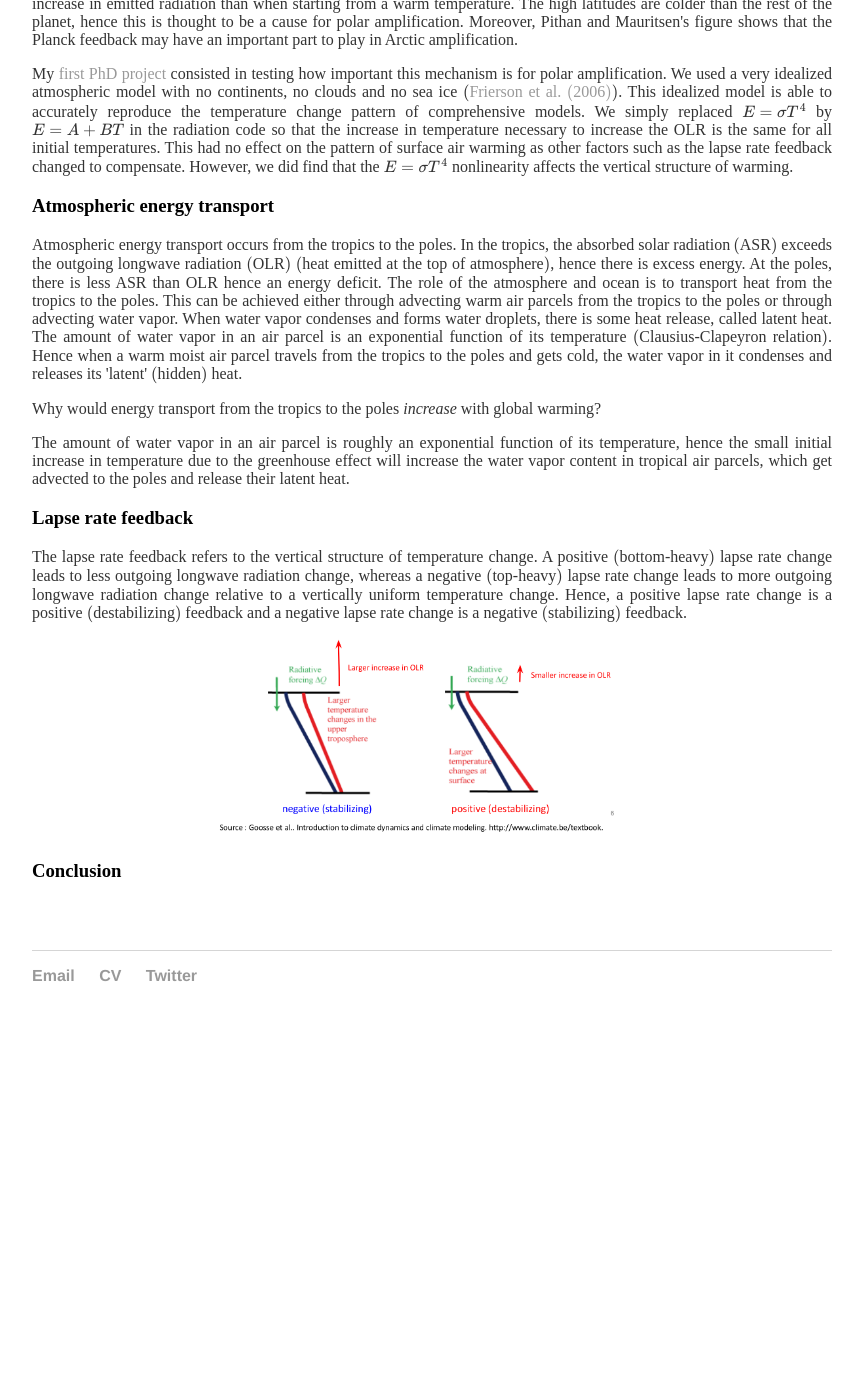
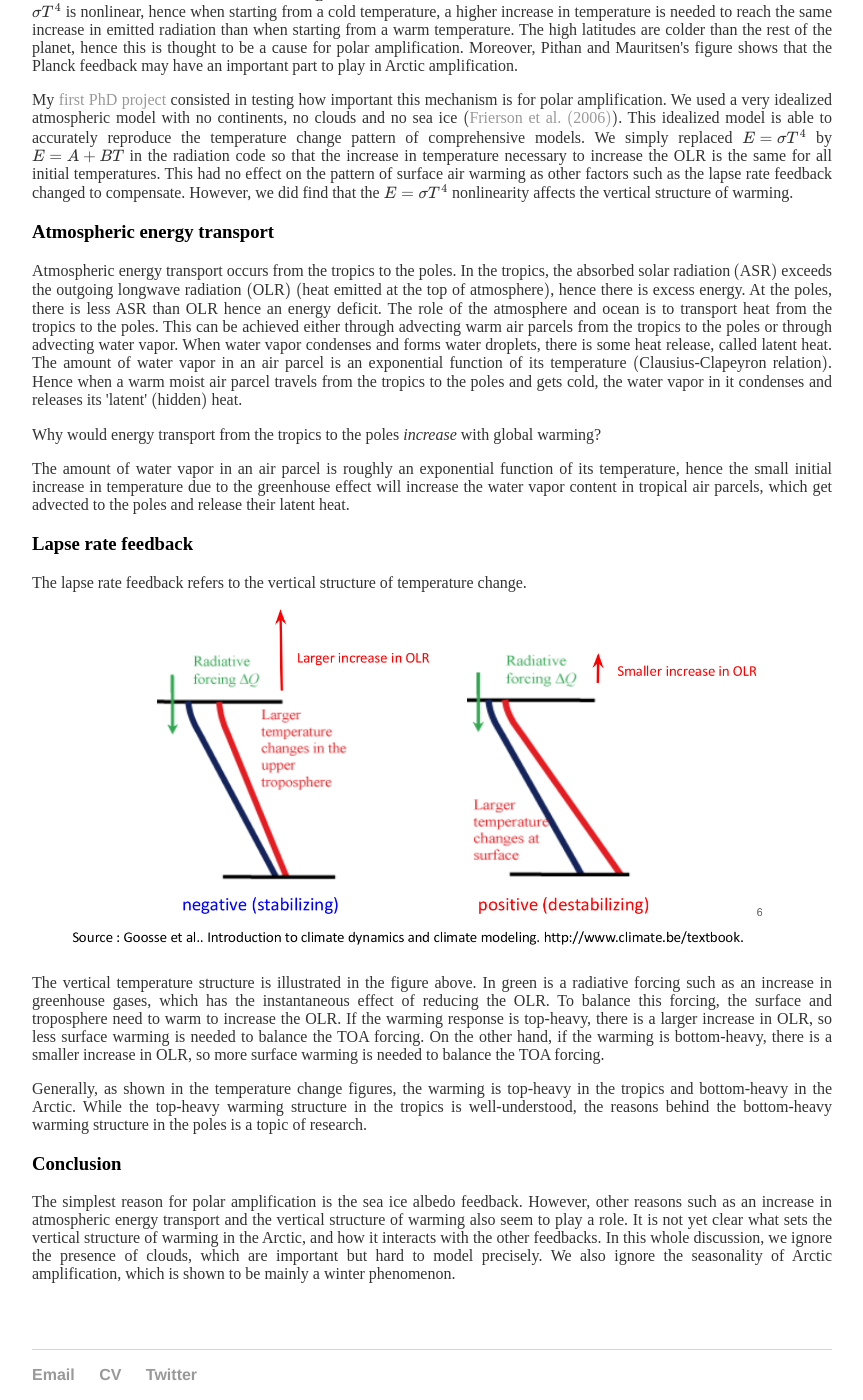
Before and after one commit to matthewjhenry/old_website, a Jekyll site: the page built from _posts/2019-02-27-Why-Arctic-Amplification-outreach.md, in a window 1280 px wide and 1400 px high, scrolled down 3224 px. Shown: the whole window, without its empty margins (276-1139 px from the left). Built offline with Jekyll 4.4.1, drawn with Linux system fonts in a browser that asks for light colours; formulas are drawn with MathJax 3; comment, search, counter and statistics services are not loaded; before the commit the page ends 4225 px from its top, so only the background shows below that; some of the changed text lies outside the part shown.

Commit message:
draft 2nd post

```diff
--- a/_posts/2019-02-27-Why-Arctic-Amplification-outreach.md
+++ b/_posts/2019-02-27-Why-Arctic-Amplification-outreach.md
@@ -17,7 +17,7 @@ use_math: true
 
 <div style="text-align:center;valign:center"><img src="https://matthewjhenry.github.io/images/pm14.png" alt="Polar Amplif decomp" style="width: 300px; height: auto;"></div>
 
-<p>Using <a href='https://climatedataguide.ucar.edu/climate-data/radiative-kernels-climate-models'>radiative kernels</a>, <a href='https://www.nature.com/articles/ngeo2071'>Pithan and Mauritsen 2014</a> decomposed the pattern of warming into contributions from the different climate processes. The figure above shows how much each process contributes to tropical warming $($x-axis$)$ and Arctic warming $($y-axis$)$. The albedo, for example, refers to the positive feedback caused by the melting of sea ice. As a feedback that only affects the high latitudes, it does not contribute to tropical warming $($0 on x-axis$)$ but does contribute to Arctic warming $($around 3.3K on the y-axis$)$. The distance from the one-to-one line $($gray dashed$)$ tells us how much the process contributes to Arctic or tropical amplification.</p>
+<p>Using <a href='https://climatedataguide.ucar.edu/climate-data/radiative-kernels-climate-models'>radiative kernels</a>, <a href='https://www.nature.com/articles/ngeo2071'>Pithan and Mauritsen 2014</a> decomposed the pattern of surface warming into contributions from the different climate processes. The figure above shows how much each process contributes to tropical warming $($x-axis$)$ and Arctic warming $($y-axis$)$. The albedo, for example, refers to the positive feedback caused by the melting of sea ice. As a feedback that only affects the high latitudes, it does not contribute to tropical warming $($0 on x-axis$)$ but does contribute to Arctic warming $($around 3.3K on the y-axis$)$. The distance from the one-to-one line $($gray dashed$)$ tells us how much the process contributes to Arctic or tropical amplification.</p>
 
 <h3>Idealized climate models</h3>
 
@@ -55,8 +55,14 @@ use_math: true
 
 <h3>Lapse rate feedback</h3>
 
-<p>The lapse rate feedback refers to the vertical structure of temperature change. A positive $($bottom-heavy$)$ lapse rate change leads to less outgoing longwave radiation change, whereas a negative $($top-heavy$)$ lapse rate change leads to more outgoing longwave radiation change relative to a vertically uniform temperature change. Hence, a positive lapse rate change is a positive $($destabilizing$)$ feedback and a negative lapse rate change is a negative $($stabilizing$)$ feedback.</p>
+<p>The lapse rate feedback refers to the vertical structure of temperature change.</p>
 
-<div style="text-align:center;valign:center"><img src="https://matthewjhenry.github.io/images/lapserate.png" alt="Lapse Rate feedback" style="width: 400px; height: auto;"></div>
+<div style="text-align:center;valign:center"><img src="https://matthewjhenry.github.io/images/lapserate.png" alt="Lapse Rate feedback" style="width: 700px; height: auto;"></div>
+
+<p>The vertical temperature structure is illustrated in the figure above. In green is a radiative forcing such as an increase in greenhouse gases, which has the instantaneous effect of reducing the OLR. To balance this forcing, the surface and troposphere need to warm to increase the OLR. If the warming response is top-heavy, there is a larger increase in OLR, so less surface warming is needed to balance the TOA forcing. On the other hand, if the warming is bottom-heavy, there is a smaller increase in OLR, so more surface warming is needed to balance the TOA forcing.</p>
+
+<p>Generally, as shown in the temperature change figures, the warming is top-heavy in the tropics and bottom-heavy in the Arctic. While the top-heavy warming structure in the tropics is well-understood, the reasons behind the bottom-heavy warming structure in the poles is a topic of research.</p>
 
 <h3>Conclusion</h3>
+
+<p>The simplest reason for polar amplification is the sea ice albedo feedback. However, other reasons such as an increase in atmospheric energy transport and the vertical structure of warming also seem to play a role. It is not yet clear what sets the vertical structure of warming in the Arctic, and how it interacts with the other feedbacks. In this whole discussion, we ignore the presence of clouds, which are important but hard to model precisely. We also ignore the seasonality of Arctic amplification, which is shown to be mainly a winter phenomenon.</p>
```
Also changed, not shown: other parts of _posts/2019-02-27-Why-Arctic-Amplification-outreach.md (+3 -3 lines), 3 other files.
